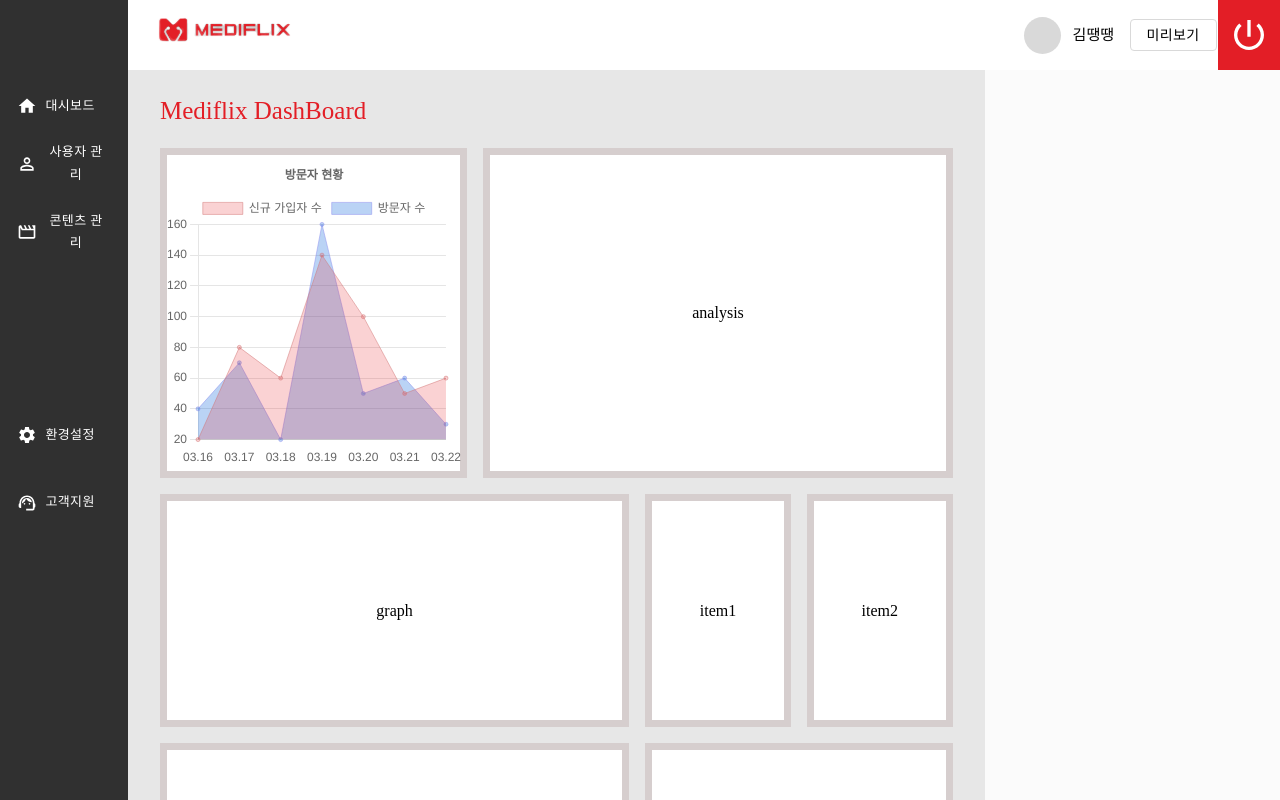
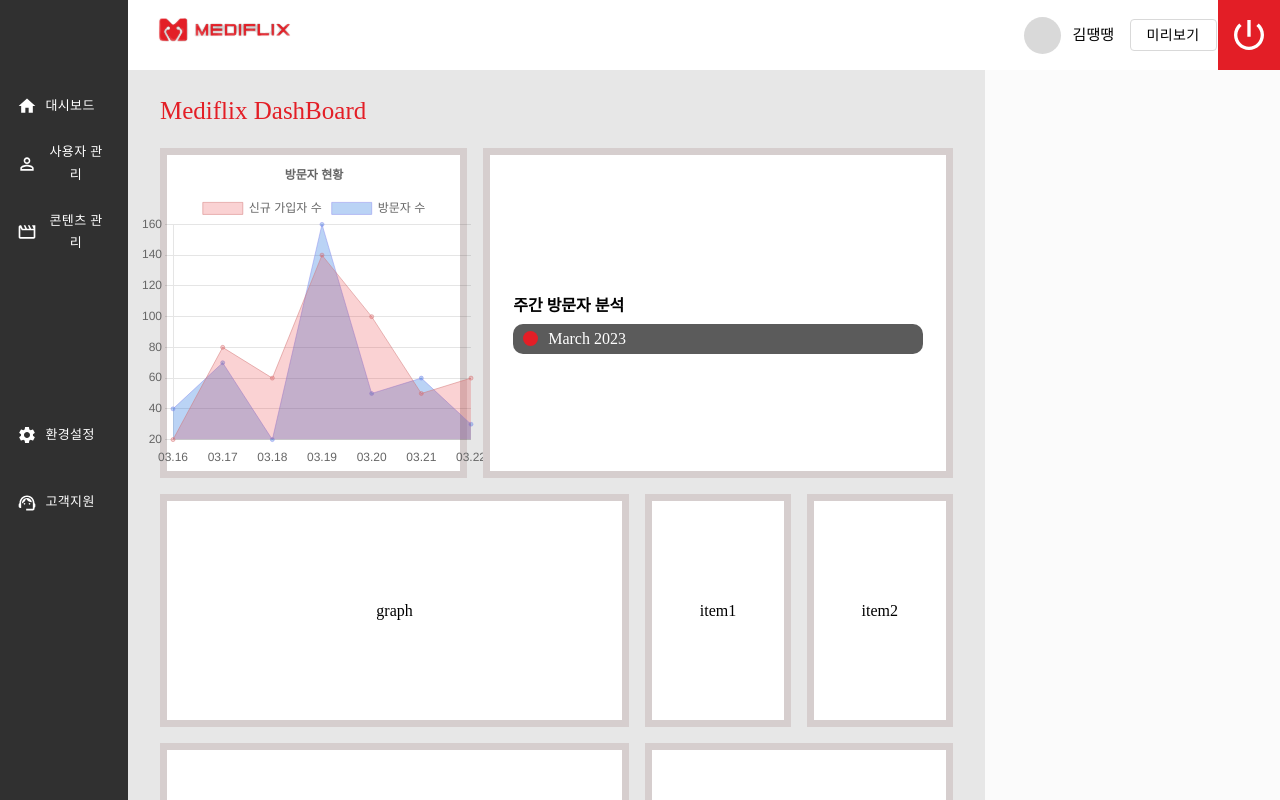
Before and after one commit to MEDIFLIX/ST_FE, a React (Create React App) app in the folder st_fe/: page /main in a window 1280 px wide. Shown: the top 800 px of the page. Built offline with nearby package versions, Linux system fonts and the light colour scheme; a web font is replaced by a local one.

Commit message:
feat : analysis 작업중

```diff
--- a/st_fe/src/pages/MainPage/MainPage.tsx
+++ b/st_fe/src/pages/MainPage/MainPage.tsx
@@ -2,6 +2,7 @@ import LineChart from './components/LineChart';
 import styled from 'styled-components';
 import NavBar from '../../components/Navbar';
 import SideBar from '../../components/SideBar';
+import Analysis from './components/Analysis';
 
 const MainContainer = styled.div`
   width: 100vw;
@@ -47,6 +48,7 @@ const Title = styled.div`
 const ContentBox = styled.div`
   background-color: #ffffff;
   border: 7px solid #d6cece;
+  flex-direction: column;
   display: flex;
   justify-content: center;
   align-items: center;
@@ -110,7 +112,9 @@ const MainPage = () => {
                 <LineChart />
               </div>
             </ContentBox>
-            <ContentBox className={'grid-analysis'}>analysis</ContentBox>
+            <ContentBox className={'grid-analysis'}>
+              <Analysis />
+            </ContentBox>
             <ContentBox className={'grid-graph'}>graph</ContentBox>
             <ContentBox className={'grid-item1'}>item1</ContentBox>
             <ContentBox className={'grid-item2'}>item2</ContentBox>
--- /dev/null
+++ b/st_fe/src/pages/MainPage/components/Analysis.tsx
@@ -0,0 +1,57 @@
+import { style } from '@mui/system';
+import styled from 'styled-components';
+
+const AnalysisContainer = styled.div`
+  width: 90%;
+  display: flex;
+  flex-direction: column;
+  justify-content: flex-start;
+  margin-top: 25px;
+
+  .title {
+    font-size: '16px';
+    font-weight: bold;
+  }
+`;
+
+const Bar = styled.div`
+  width: 100%;
+  height: 30px;
+  background-color: #5b5b5b;
+  display: flex;
+  border-radius: 10px;
+  align-items: center;
+  color: #ffffff;
+  margin-top: 10px;
+`;
+
+const Circle = styled.div`
+  background-color: #e31e26;
+  width: 15px;
+  height: 15px;
+  border-radius: 50%;
+  margin: 0px 10px;
+`;
+
+const Date = styled.div`
+  width: 45px;
+  height: 47px;
+  display: flex;
+  flex-direction: column;
+  justify-content: center;
+  align-items: center;
+`;
+
+const Analysis = () => {
+  return (
+    <AnalysisContainer>
+      <div className="title">주간 방문자 분석</div>
+      <Bar>
+        <Circle />
+        <div>March 2023</div>
+      </Bar>
+    </AnalysisContainer>
+  );
+};
+
+export default Analysis;
--- a/st_fe/src/pages/MainPage/components/LineChart.tsx
+++ b/st_fe/src/pages/MainPage/components/LineChart.tsx
@@ -23,7 +23,7 @@ ChartJS.register(
   Filler,
 );
 
-export const options = {
+const options = {
   responsive: true,
   scales: {
     x: {
@@ -52,9 +52,10 @@ export const options = {
   },
 };
 
+function LineChart() {
   const labels = ['03.16', '03.17', '03.18', '03.19', '03.20', '03.21', '03.22'];
 
-export const data = {
+  const data = {
     labels,
     datasets: [
       {
@@ -78,7 +79,6 @@ export const data = {
     ],
   };
 
-function LineChart() {
   return <Line options={options} data={data} />;
 }
 
```
Lines whose indentation alone changed are shown as unchanged.
